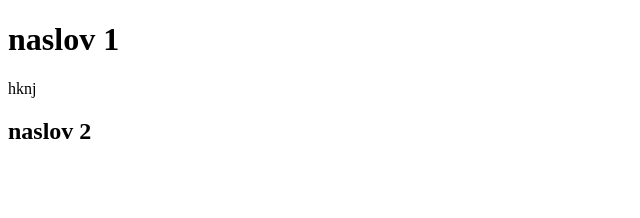
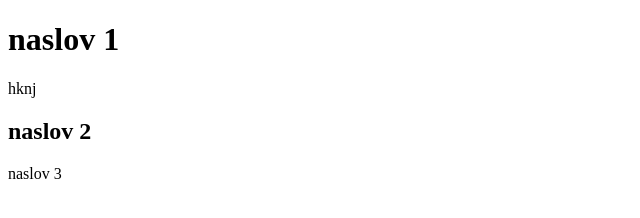
Before and after one commit to mava-prog/Naslov-1-in-2-, a plain HTML site: page index.html in a window 1280 px wide. Shown: the full height of the page, 0-640 px from the left. Drawn offline with Linux system fonts and the light colour scheme.

Commit message:
naslov 3

```diff
--- a/index.html
+++ b/index.html
@@ -8,5 +8,7 @@
 <h1>naslov 1</h1>
 hknj
 <h2>naslov 2 </h2>
+
+naslov 3
 </body>
 </html>
```
